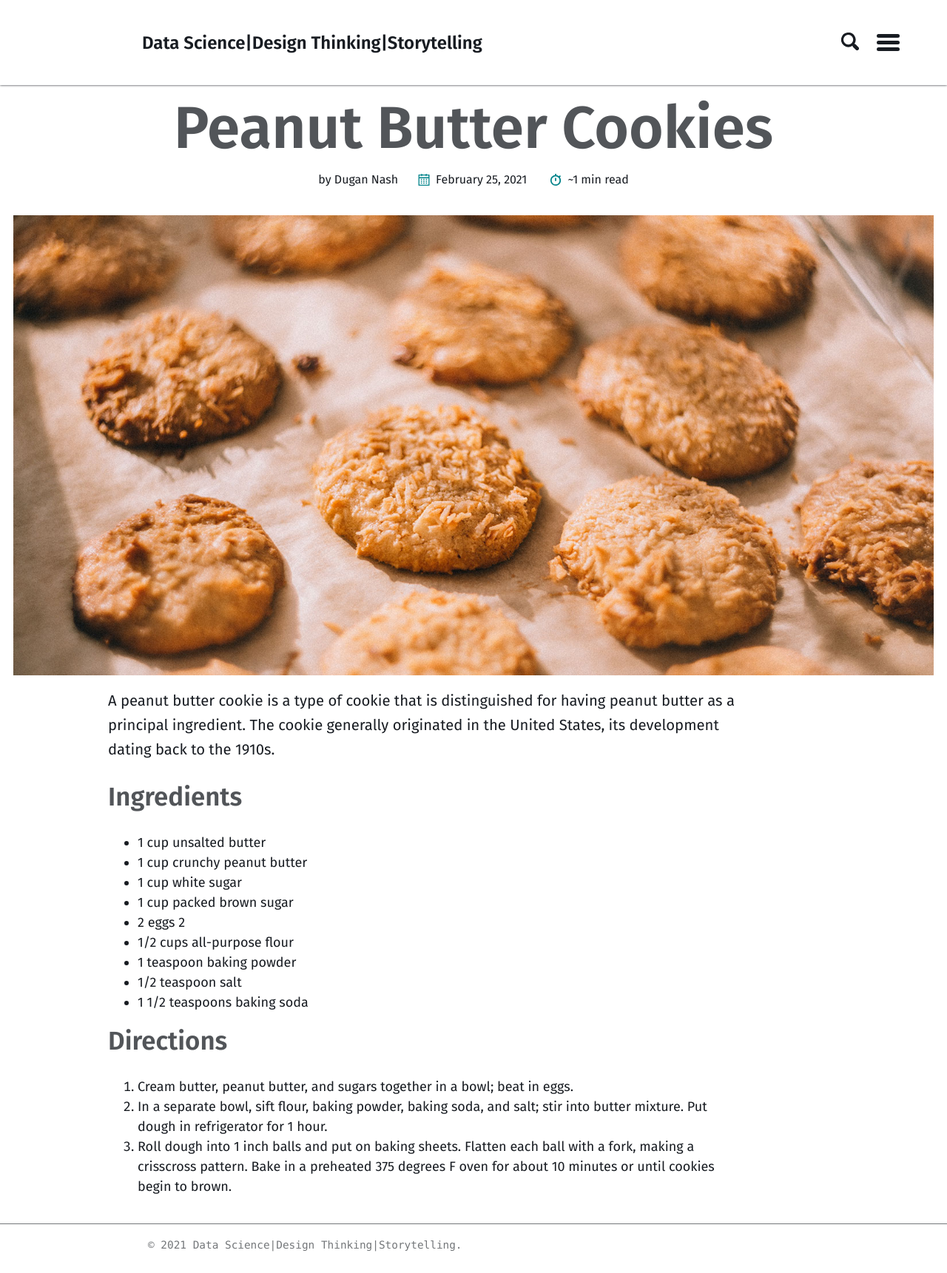
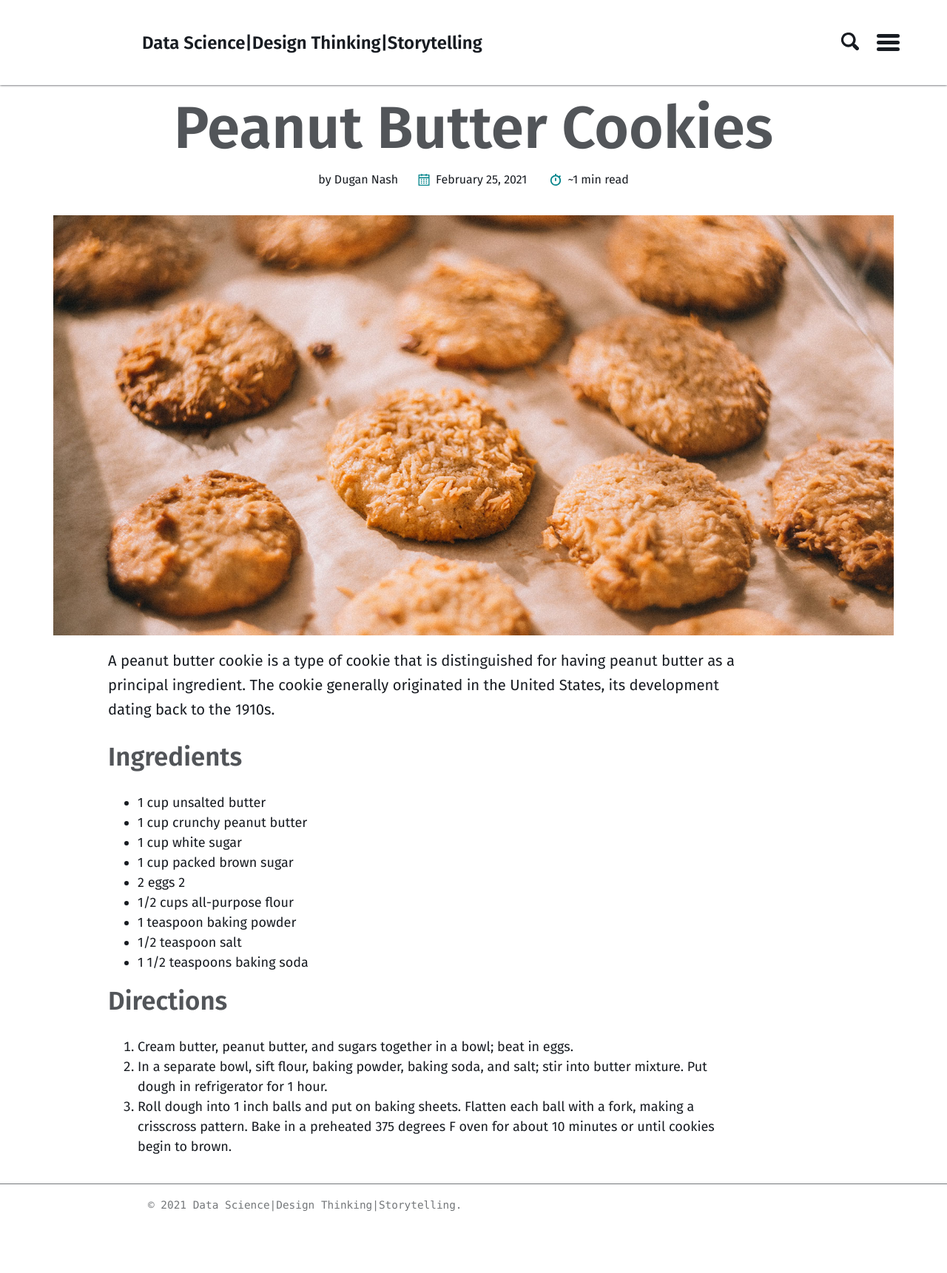
Before and after one commit to motilalmeher/motilalmeher.github.io, a Jekyll site: the page built from _recipes/moti.md, in a window 1280 px wide. Shown: the whole page at 74% size. Built offline with Jekyll 4.4.1, drawn with Linux system fonts in a browser that asks for light colours; after the commit the page ends 1667 px from its top, so only the background shows below that.

Commit message:
Update _intro.scss

```diff
--- a/_sass/basically-basic/_intro.scss
+++ b/_sass/basically-basic/_intro.scss
@@ -12,8 +12,8 @@
   margin-bottom: 0;
   margin-left: auto;
   margin-right: auto;
-  padding-left: 1rem;
-  padding-right: 1rem;
+  padding-left: 4rem;
+  padding-right: 4rem;
 
   &::before {
     position: absolute;
```
